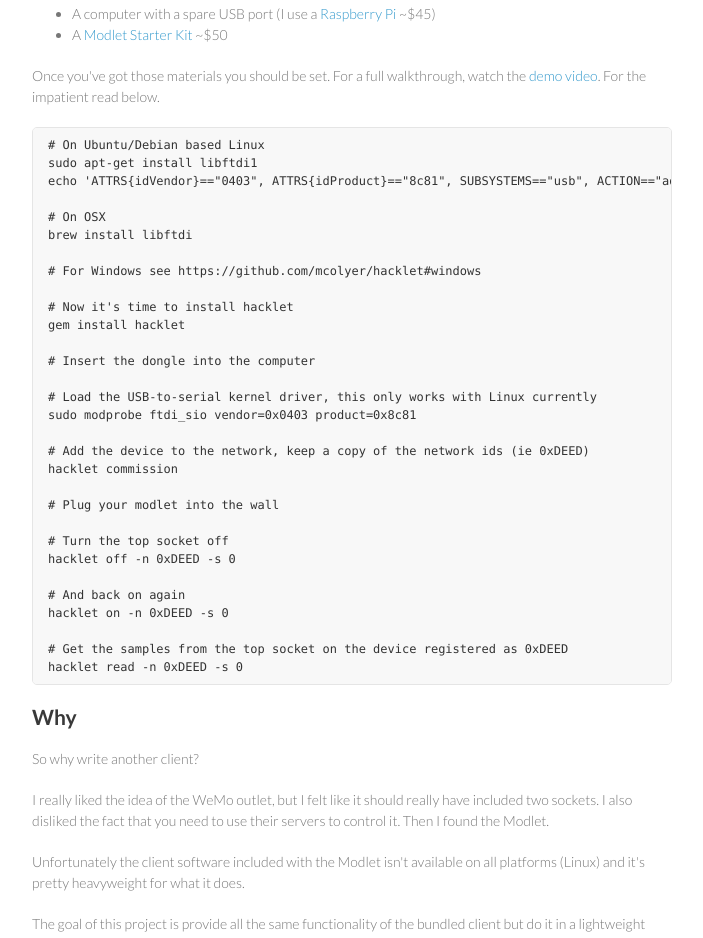
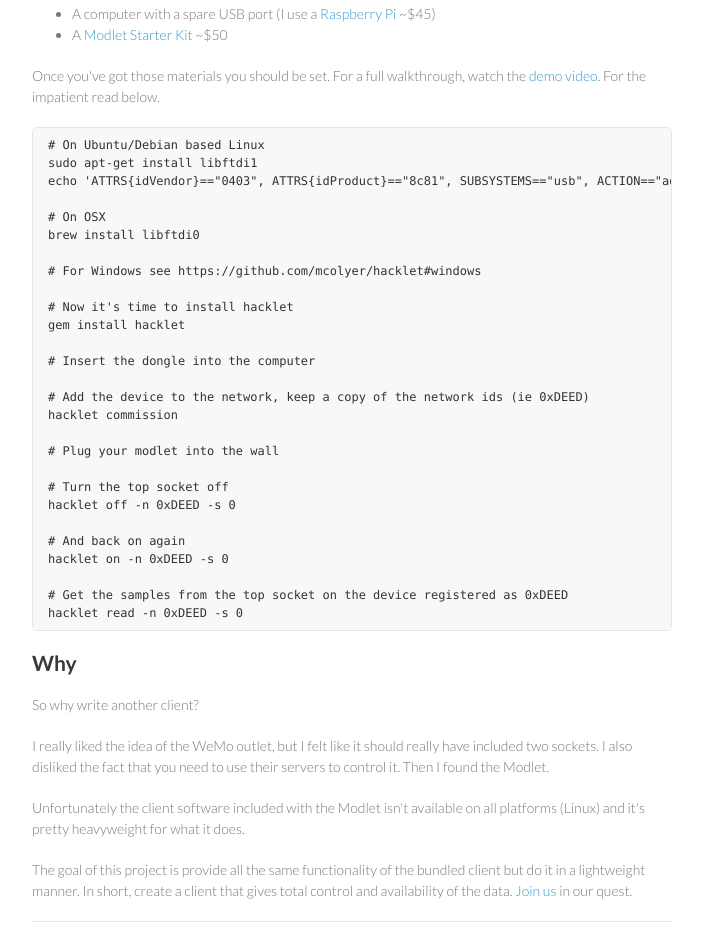
Before and after one commit to mcolyer/hacklet, a plain HTML site: page index.html in a window 1280 px wide. Shown: the part 1036-1974 px from the top of the page, without its empty margins (288-991 px from the left). Drawn offline with Linux system fonts and the light colour scheme.

Commit message:
Update instructions

```diff
--- a/index.html
+++ b/index.html
@@ -66,10 +66,10 @@ href="http://youtu.be/rTn9QfW8NS8">demo video</a>. For the impatient read below.
 
 <pre><code># On Ubuntu/Debian based Linux
 sudo apt-get install libftdi1
-echo 'ATTRS{idVendor}=="0403", ATTRS{idProduct}=="8c81", SUBSYSTEMS=="usb", ACTION=="add", MODE="0660", GROUP="plugdev"' | sudo tee /etc/udev/rules.d/99-thinkeco.rules
+echo 'ATTRS{idVendor}=="0403", ATTRS{idProduct}=="8c81", SUBSYSTEMS=="usb", ACTION=="add", MODE="0660", GROUP="plugdev"' | sudo tee /lib/udev/rules.d/99-thinkeco.rules
 
 # On OSX
-brew install libftdi
+brew install libftdi0
 
 # For Windows see https://github.com/mcolyer/hacklet#windows
 
@@ -77,9 +77,6 @@ brew install libftdi
 gem install hacklet
 
 # Insert the dongle into the computer
-
-# Load the USB-to-serial kernel driver, this only works with Linux currently
-sudo modprobe ftdi_sio vendor=0x0403 product=0x8c81
 
 # Add the device to the network, keep a copy of the network ids (ie 0xDEED)
 hacklet commission
```
